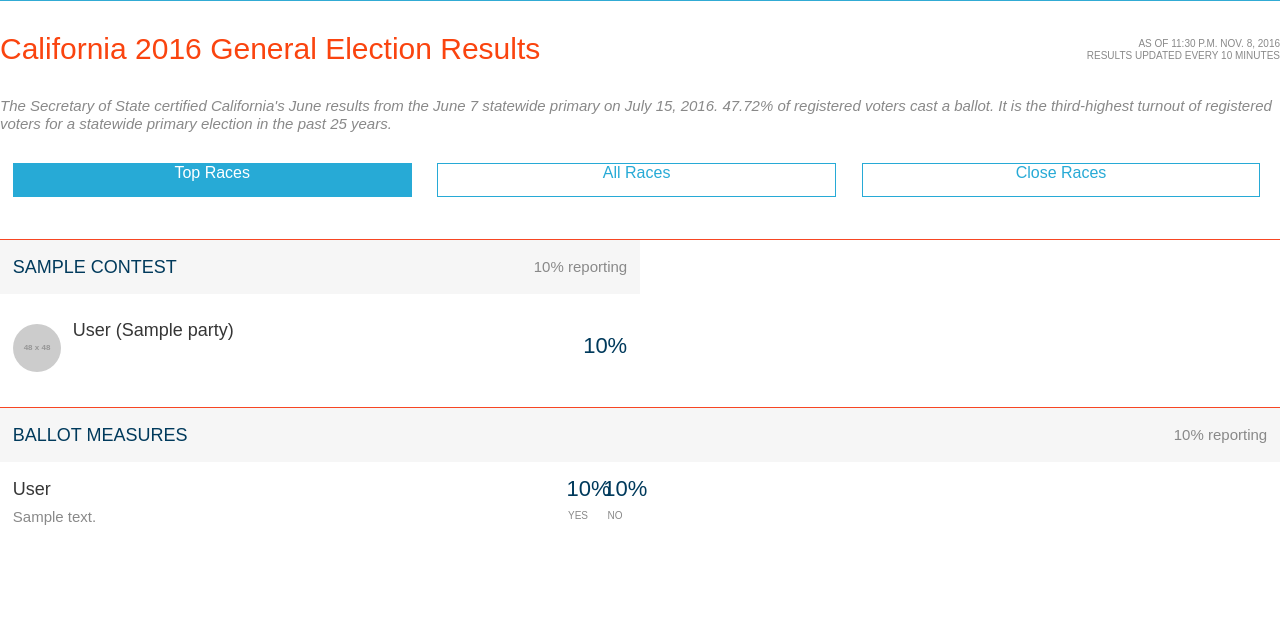
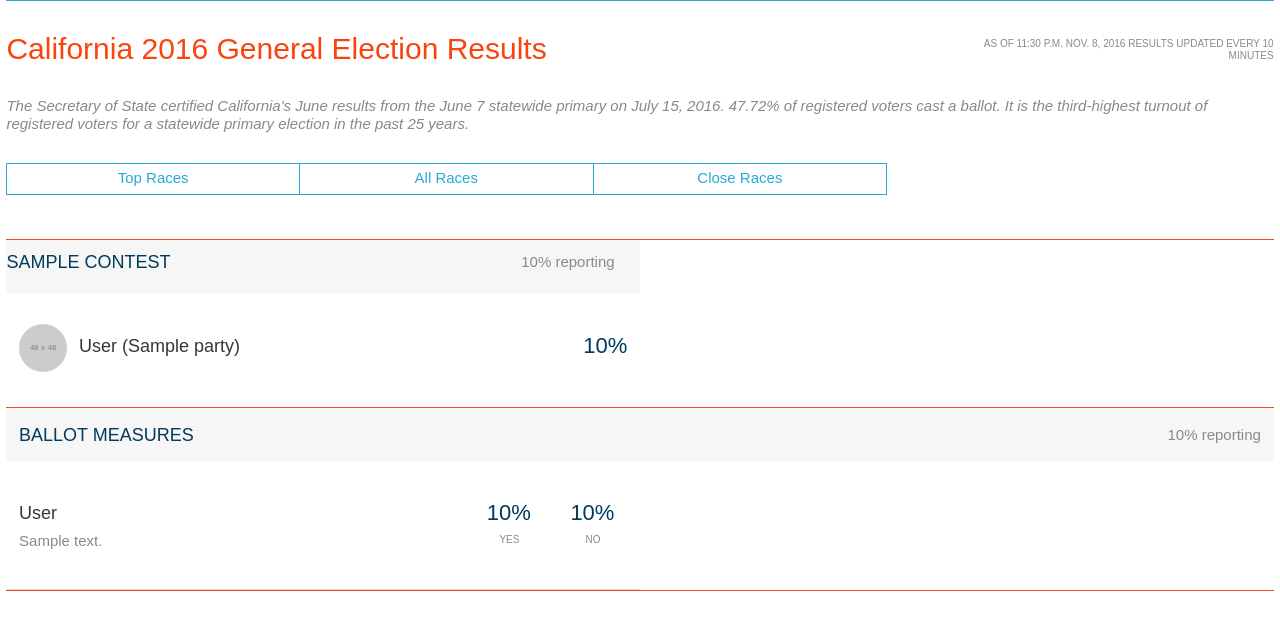
Before and after one commit to SCPR/kpcc_backroom_handshakes, a Django app: template ballot_box/templates/ballot_box/redesign.html in a window 1280 px wide. Shown: the top 630 px of the page. Run offline with Django 3.2, Linux system fonts and the light colour scheme; the template is opened without the code that fills it: most values are stand-ins (such as "Sample title", 1, 10 or a date in 2020); grey boxes labelled with a size stand in for pictures from a placeholder-image service; parts of the project's set-up code (start-up, migrations or seed data) failed here and were passed over; some libraries are stand-ins or nearby versions.

Commit message:
updates to redesign display of kpcc results

```diff
--- a/ballot_box/static/css/general-election.css
+++ b/ballot_box/static/css/general-election.css
@@ -1,104 +1,101 @@
+* { margin: 0; padding: 0; -webkit-box-sizing: border-box; -moz-box-sizing: border-box; box-sizing: border-box; }
+
 .clearfix:after { content: " "; visibility: hidden; display: block; height: 0; clear: both; }
 
-.hero-election { border-top: 1px solid #31abd4; }
+.hero-election { width: 99%; margin-left: .5%; margin-right: .5%; border-top: 1px solid #31abd4; }
 
-.header {margin: 30px 0 0 0; }
+.header { margin-top: 30px; }
 
-header.election-header { width: 75%; float: left; height: auto; margin: 0 0 30px 0; }
+header.election-header { width: 75%; float: left; height: auto; margin-bottom: 30px; }
 
-header.election-status { width: 25%; float: right; height: auto; margin: 0 0 30px 0; }
+header.election-status { width: 25%; float: right; height: auto; margin-bottom: 30px; }
 
-header.election-description { width: 100%; height: auto; margin: 0 0 30px 0; }
-
-header.election-status p { margin-top: 7px; }
+.election-description { width: 100%; height: auto; margin-bottom: 30px; }
 
 .row-fluid { width: 100%; zoom: 1; }
 
-.buttons { height: 46px; margin: 0 0 30px 0; }
+.buttons { width: 70%; height: 46px; margin-bottom: 30px; }
 
-.buttons ul { list-style-type: none; margin: 0; padding: 0; overflow: hidden; }
+.buttons ul { list-style-type: none; }
 
-.buttons ul li { float: left; border: 1px solid #27aad6; display: block; width: 31%; margin: 0 1% 0 1%; height: 32px; padding: 0; text-align: center; color: #27aad6; vertical-align: middle; }
+.buttons ul li { float: left; border: 1px solid #27aad6; border-left: none; width: 33.1%; height: 32px; text-align: center; background-color: #ffffff; color: #27aad6; overflow: hidden; }
 
-.buttons ul li.selected { float: left; border: 1px solid #27aad6; display: block; width: 31%; margin: 0 1% 0 1%; height: 32px; padding: 0; text-align: center; color: #ffffff; background-color: #27aad6; }
+.buttons ul li:first-child { border-right: 1px solid #27aad6; border-left: 1px solid #27aad6; }
+
+.selected { background-color: #27aad6; color: #ffffff; }
 
 .buttons ul li:hover { background-color: #27aad6; color: #ffffff; cursor: pointer; }
 
+.label { font-size: 15px; line-height: 28px; font-style: normal; font-weight: 500; margin-top: 10px; margin-bottom: 10px; }
+
 .results, .measures { border-top: 1px solid #f74623; }
+
+.measures { border-bottom: 1px solid #f74623; }
 
 .results-block { width: 50%; height: auto; float: left; }
 
-.results-block header { width: 100%; height: 54px; margin: 0px 0 28px 0; background-color: #f6f6f6; }
+.results-block:nth-child(n+3) { border-top: 1px solid #d8d8d8; }
 
-.results-block header h2 { width: 46%; float: left; margin: 18px 2% 0 2%; }
+.results-block header { width: 100%; height: 54px; margin-bottom: 28px; background-color: #f6f6f6; }
 
-.results-block .result { width: 96%; height: 85px; margin: 0px 2% 0px 2%; }
+.results-block .result { width: 96%; height: 85px; margin-left: 2%; margin-right: 2%; }
 
-.results-block .result .candidate { width: 85%; float: left; }
+.results-block .result .candidate { width: 70%; float: left; }
 
-.results-block .result .candidate img { float: left; margin: 2px 12px 0 0; }
+.results-block .result .candidate img { float: left; margin-top: 2px; margin-right: 12px; }
 
-.results-block .result .candidate h3 {  }
-
-.results-block .result .votes { width: 15%; float: right;}
+.results-block .result .votes { width: 30%; float: right; }
 
 .measures header { width: 100%; height: 54px; background-color: #f6f6f6; margin-bottom: 18px; }
 
-.measures header h2 { width: 48%; float: left; margin: 18px 1% 0 1%; }
+.measures-block { width: 50%; height: auto; float: left; border-bottom: 1px solid #d8d8d8; }
 
-.measures-block { width: 50%; height: auto; float: left; }
+.measures-block { margin-top: 24px; }
 
-.measures-block .result { width: 96%; height: 85px; margin: 0px 2% 0px 2%; }
+.measures-block .result { width: 96%; height: 85px; margin-right: 2%; margin-left: 2%; }
 
-.measures-block .result .measure { width: 90%; float: left; }
+.measures-block .result .measure { width: 75%; float: left; }
 
-.measures-block .result .measure dl.measure-name dt { font-size: 18px; line-height: 18px; font-style: normal; font-weight: 400; color: #363636; }
+.measures-block .result .votes { width: 25%; float: right; }
 
-.measures-block .result .measure dl.measure-name dd { font-size: 15px; line-height: 18px; font-style: normal; font-weight: 400; color: #898989; margin: 10px 0 0 0; }
+.measures-block .result .votes dl.yes { width: 45%; float: left; margin-right: 5%; }
 
-.measures-block .result .votes { width: 10%; float: right;}
-
-.measures-block .result .votes dl.yes { width: 40%; float: left; margin-right: 10%; }
-
-.measures-block .result .votes dl.no { width: 40%; float: right; margin-left: 10%; }
-
-.measures-block .result .votes dl.yes dt,
-.measures-block .result .votes dl.no dt { width: 92%; margin: 0 3% 5px 3%; font-size: 22px; line-height: 18px; font-style: normal; font-weight: 500; color: #003a5c; text-transform: uppercase; }
-
-.measures-block .result .votes dl.yes dd,
-.measures-block .result .votes dl.no dd { font-size: 10px; line-height: 12px; font-style: normal; font-weight: 500; color: #898989; text-transform: uppercase; margin: 12px 0 0 0; }
-
-@media screen and (max-width: 1060px) {
-    .row-fluid .span24 { margin-left: 0 }
-}
-
-@media screen and (max-width: 800px) {
-    .row-fluid .span24 { margin-left: 0 }
-}
-
-@media screen and (max-width: 400px) {
-    .row-fluid .span24 { margin-left: 0 }
-}
+.measures-block .result .votes dl.no { width: 45%; float: right; margin-left: 5%; }
 
 .img-circle {
     border-radius: 50%;
-}
+ }
 
 /* typography */
-
 .hero-election { font-family: "franklin-gothic-urw", "Avenir Next", "Avenir", Arial, sans-serif; }
 
 header h1 { font-size: 30px; line-height: 36px; font-style: normal; font-weight: 300; color: #fa440f; }
 
+header.election-status p { margin-top: 7px; }
+
 header p { font-size: 15px; line-height: 18px; font-style: italic; font-weight: 400; color: #898989; }
 
-h2.race-title { font-size: 18px; line-height: 18px; font-style: normal; font-weight: 500; color: #003a5c; text-transform: uppercase; }
+.measures header h2 { width: 48%; float: left; margin-top: 18px; margin-right: 1%; margin-left: 1%; }
 
-h2.precincts-reporting { font-size: 15px; line-height: 18px; font-style: normal; font-weight: 400; color: #898989; }
+.race-title { width: 63%; float: left; text-align: left; margin-top: 2%; margin-bottom: 2%; font-size: 18px; line-height: 18px; font-style: normal; font-weight: 500; color: #003a5c; text-transform: uppercase; }
 
-h3.candidate-name { font-size: 18px; line-height: 16px; font-style: normal; font-weight: 500; color: #363636; }
+.precincts-reporting { width: 33%; float: left; text-align: right; margin-top: 2%; margin-right: 2%; font-size: 15px; line-height: 18px; font-style: normal; font-weight: 400; color: #898989; }
 
-h3.votepct { font-size: 22px; line-height: 18px; font-style: normal; font-weight: 500; color: #003a5c; text-transform: uppercase; margin: 15px 0 0 0;}
+.results-block .result .candidate h3 { margin-top: 16px; }
+
+.candidate-name { font-size: 18px; line-height: 16px; font-style: normal; font-weight: 500; color: #363636; }
+
+.votepct { font-size: 22px; line-height: 18px; font-style: normal; font-weight: 500; color: #003a5c; text-transform: uppercase; margin-top: 15px; }
+
+.measures-block .result .measure dl.measure-name dt { font-size: 18px; line-height: 18px; font-style: normal; font-weight: 400; color: #363636; }
+
+.measures-block .result .measure dl.measure-name dd { font-size: 15px; line-height: 18px; font-style: normal; font-weight: 400; color: #898989; margin-top: 10px; }
+
+.measures-block .result .votes dl.yes dt,
+.measures-block .result .votes dl.no dt { width: 92%; margin-right: 3%; margin-bottom: 5px; margin-left: 3%; font-size: 22px; line-height: 18px; font-style: normal; font-weight: 500; color: #003a5c; text-transform: uppercase; }
+
+.measures-block .result .votes dl.yes dd,
+.measures-block .result .votes dl.no dd { font-size: 10px; line-height: 12px; font-style: normal; font-weight: 500; color: #898989; text-transform: uppercase; margin-top: 12px; }
 
 .blurb-text { font-size: 10px; line-height: 12px; font-style: normal; font-weight: 500; color: #898989; text-transform: uppercase; }
 
@@ -107,3 +104,30 @@ h3.votepct { font-size: 22px; line-height: 18px; font-style: normal; font-weight
 .align-right { text-align: right; }
 
 .align-center { text-align: center; }
+
+
+@media screen and (max-width: 768px) {
+    header.election-header { width: 100%; float: none; }
+    header.election-status { width: 100%; float: none; }
+    header.election-status p.blurb-text { text-align: left; }
+    .buttons { width: 100%; }
+    .results-block { width: 100%; float: none; }
+    .measures-block { width: 100%; float: none; }
+    header h1 { font-size: 26px; line-height: 30px; }
+    h3.votepct { font-size: 20px; line-height: 16px; }
+ }
+
+@media screen and (max-width: 280px) {
+    .results-block header { clear: both; height: auto; padding-top: 5px; padding-bottom: 5px; }
+    h2.race-title { width: 100%; float: none; }
+    h2.precincts-reporting { width: 100%; float: none; text-align: left; margin-top: 2%; margin-left: 2%; }
+    .measures header { clear: both; height: auto; padding-top: 5px; padding-bottom: 5px; }
+    .measures header h2 { width: 100%; float: none; text-align: left; margin-top: 2%; margin-left: 2%; }
+ }
+
+
+@media screen and (max-width: 205px) {
+    .measures-block .result { height: 135px; }
+    .measures-block .result .measure { width: 100%; float: none; }
+    .measures-block .result .votes { width: 100%; float: none; margin-top: 14px; margin-bottom: 14px; }
+ }
--- a/ballot_box/templates/ballot_box/redesign.html
+++ b/ballot_box/templates/ballot_box/redesign.html
@@ -19,7 +19,7 @@
                 <h1>California 2016 General Election Results</h1>
             </header>
             <header class="election-status">
-                <p class="blurb-text align-right">As of 11:30 p.m. Nov. 8, 2016<br />Results updated every 10 minutes</p>
+                <p class="blurb-text align-right">As of 11:30 p.m. Nov. 8, 2016 Results updated every 10 minutes</p>
             </header>
         </div>
         <div class="row-fluid clearfix">
@@ -29,9 +29,9 @@
         </div>
         <div class="row-fluid buttons clearfix">
             <ul>
-                <li id="top-races" class="selected">Top Races</li>
-                <li id="all-races">All Races</li>
-                <li id="close-races">Close Races</li>
+                <li id="top-races" class="selected"><span class="label">Top Races</span></li>
+                <li id="all-races"><span class="label">All Races</span></li>
+                <li id="close-races"><span class="label">Close Races</span></li>
             </ul>
         </div>
         <div class="row-fluid results clearfix">
--- a/ballot_box/views.py
+++ b/ballot_box/views.py
@@ -58,7 +58,6 @@ class RedesignIndex(ListView):
         queryset = Contest.objects.filter(election__electionid=context["electionid"]).filter(is_homepage_priority=True)
         context["featured_races"] = queryset.filter(is_homepage_priority=True).filter(is_ballot_measure=False)
         context["featured_measures"] = queryset.filter(is_homepage_priority=True).filter(is_ballot_measure=True)
-        logger.debug(context["featured_races"])
         return context
 
 
```
